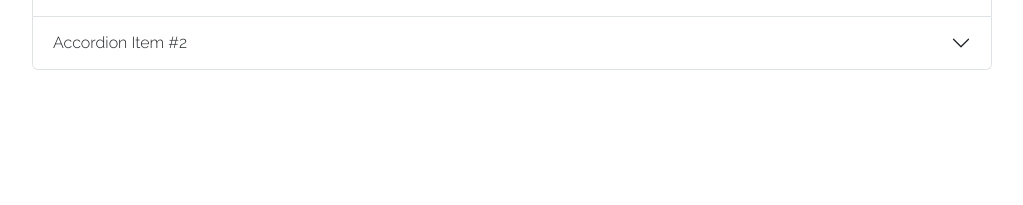
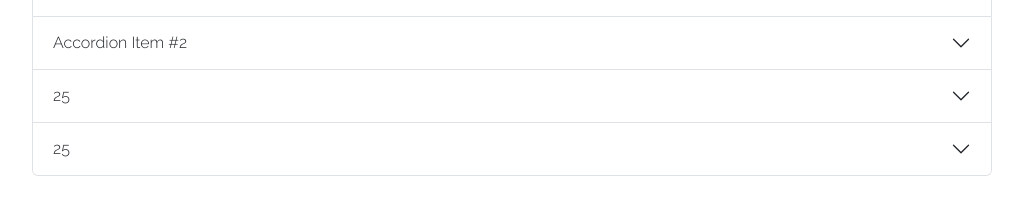
Before and after one commit to Raiza-D/all-about-adele, a React (Create React App) app: page / in a window 1280 px wide. Shown: the part 1463-1668 px from the top of the page, without its empty margins (128-1151 px from the left). Before the commit the page ends 1565 px from the top, so only its background shows below. Built offline with nearby package versions, Linux system fonts and the light colour scheme; a web font is replaced by a local one.

Commit message:
Add two more Accordion Items.

```diff
--- a/src/components/Albums.jsx
+++ b/src/components/Albums.jsx
@@ -5,7 +5,9 @@ import Accordion from "react-bootstrap/Accordion";
 export default function Albums() {
   return (
     <div className="albums-container">
-      <h6 className="text-center fw-bold pt-5 pb-5 albums-title">DISCOGRAPHY</h6>
+      <h6 className="text-center fw-bold pt-5 pb-5 albums-title">
+        DISCOGRAPHY
+      </h6>
       <Accordion defaultActiveKey="0">
         <Accordion.Item eventKey="0">
           <Accordion.Header>Accordion Item #1</Accordion.Header>
@@ -21,6 +23,20 @@ export default function Albums() {
             eiusmod tempor incididunt ut labore et dolore magna aliqua.
           </Accordion.Body>
         </Accordion.Item>
+        <Accordion.Item eventKey="1">
+          <Accordion.Header>25</Accordion.Header>
+          <Accordion.Body>
+            Lorem ipsum dolor sit amet, consectetur adipiscing elit, sed do
+            eiusmod tempor incididunt ut labore et dolore magna aliqua.
+          </Accordion.Body>
+        </Accordion.Item>
+        <Accordion.Item eventKey="1">
+          <Accordion.Header>25</Accordion.Header>
+          <Accordion.Body>
+            Lorem ipsum dolor sit amet, consectetur adipiscing elit, sed do
+            eiusmod tempor incididunt ut labore et dolore magna aliqua.
+          </Accordion.Body>
+        </Accordion.Item>
       </Accordion>
     </div>
   );
```
